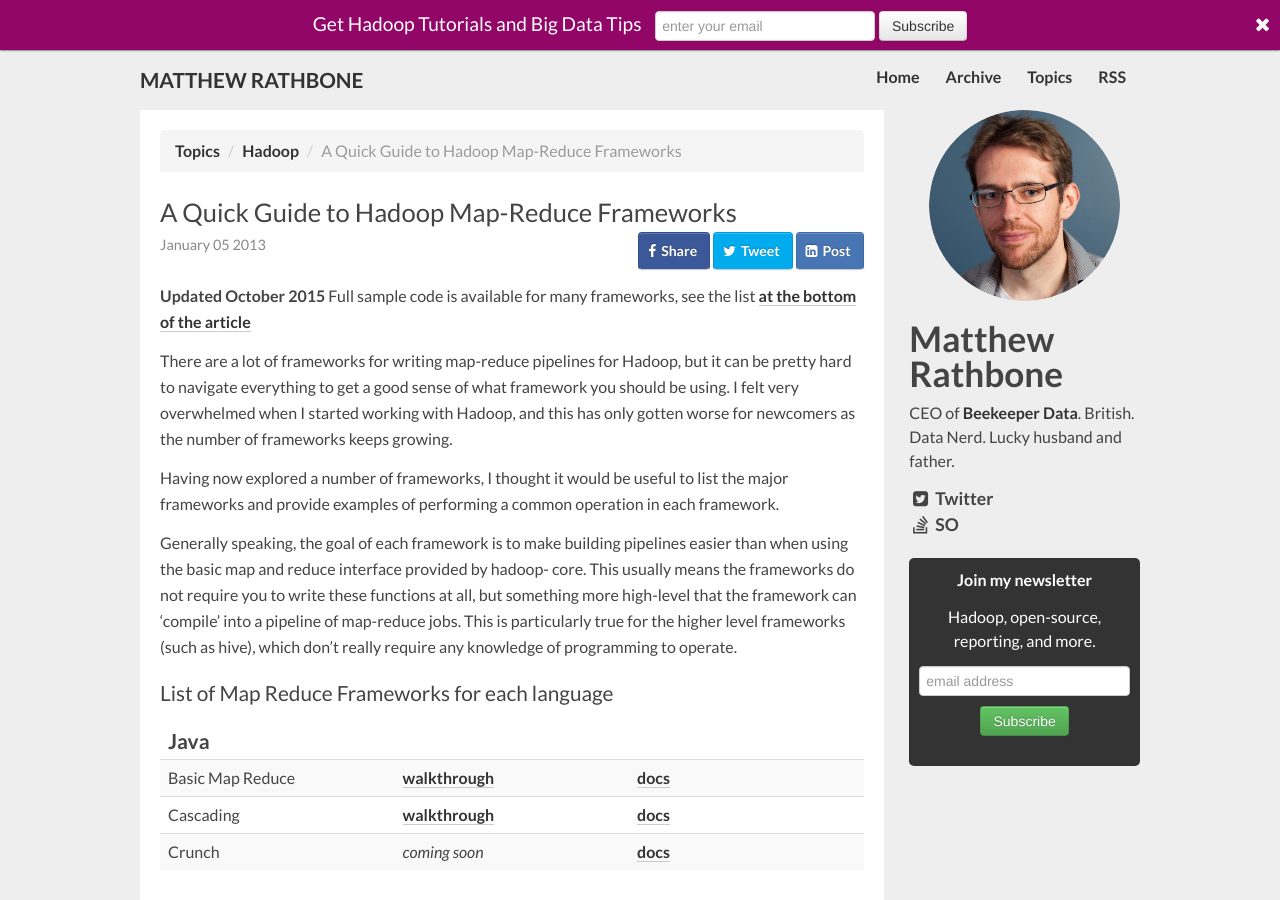
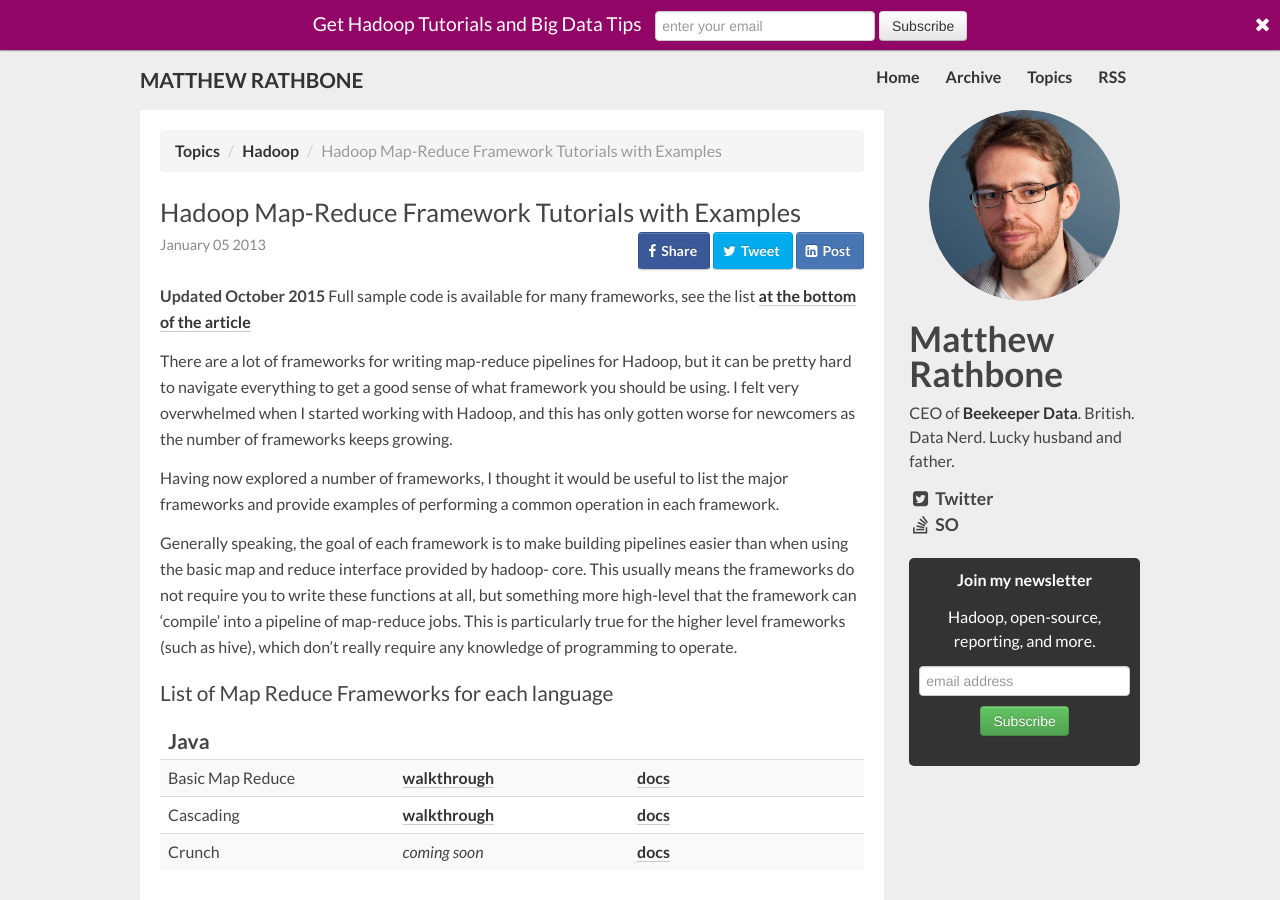
Before and after one commit to rathboma/rathboma.github.com, a Jekyll site: the page built from _posts/tumblr/2013-01-05-a-quick-guide-to-hadoop-map-reduce-frameworks.md, in a window 1280 px wide and 900 px high. Built offline with Jekyll 4.4.1, drawn with Linux system fonts in a browser that asks for light colours; nearby versions of some CDN libraries; comment, search, counter and statistics services are not loaded.

Commit message:
Updated 2013-01-05-a-quick-guide-to-hadoop-map-reduce-frameworks.md

```diff
--- a/_posts/tumblr/2013-01-05-a-quick-guide-to-hadoop-map-reduce-frameworks.md
+++ b/_posts/tumblr/2013-01-05-a-quick-guide-to-hadoop-map-reduce-frameworks.md
@@ -1,16 +1,19 @@
 ---
 layout: post
-title: A Quick Guide to Hadoop Map-Reduce Frameworks
+title: "Hadoop Map-Reduce Framework Tutorials with Examples"
 subject: hadoop
 description: "A constantly expanding list of 12+ hadoop frameworks, with code examples and documentation links"
 tags:
-- hadoop
-- mapreduce
-- java
-- pig
-- hive
-- jvm
+  - hadoop
+  - mapreduce
+  - java
+  - pig
+  - hive
+  - jvm
+published: true
 ---
+
+
 
 **Updated October 2015** Full sample code is available for many frameworks, see the list [at the bottom of the article](#updates)
 
```
